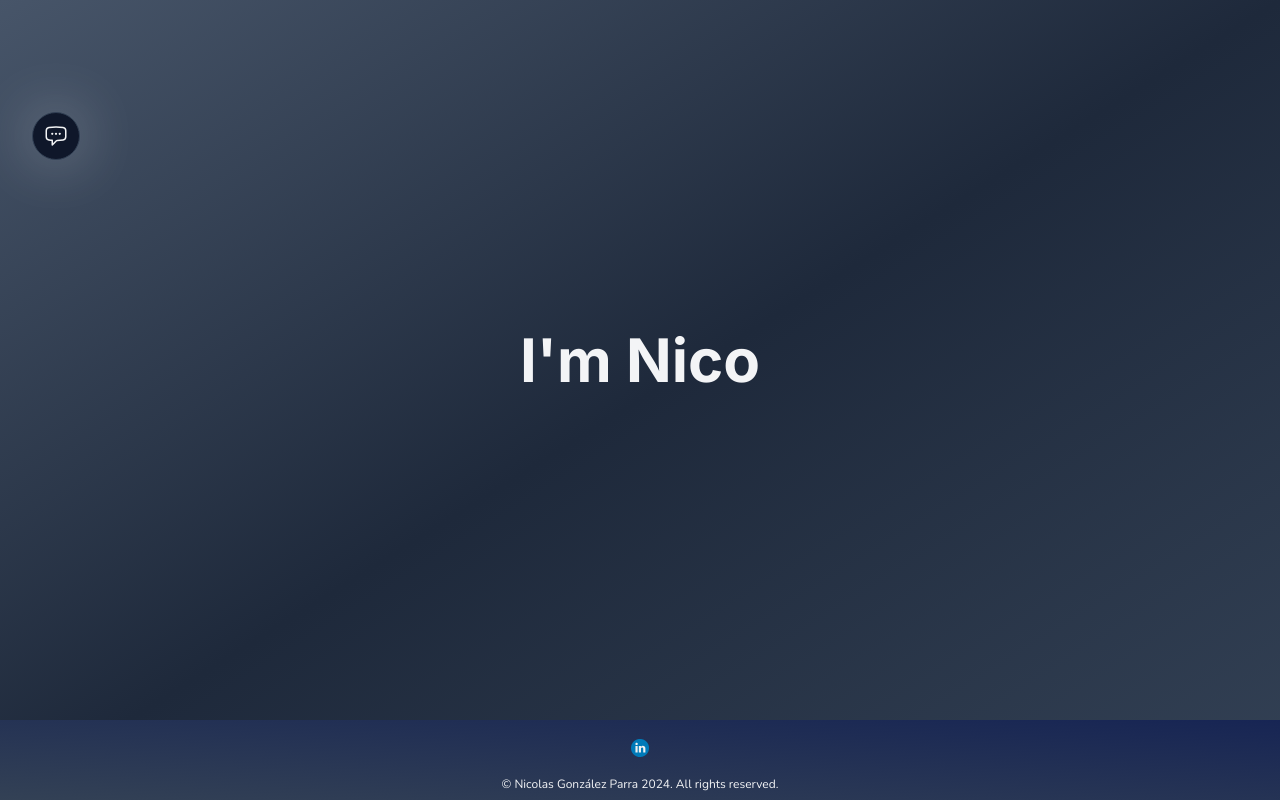
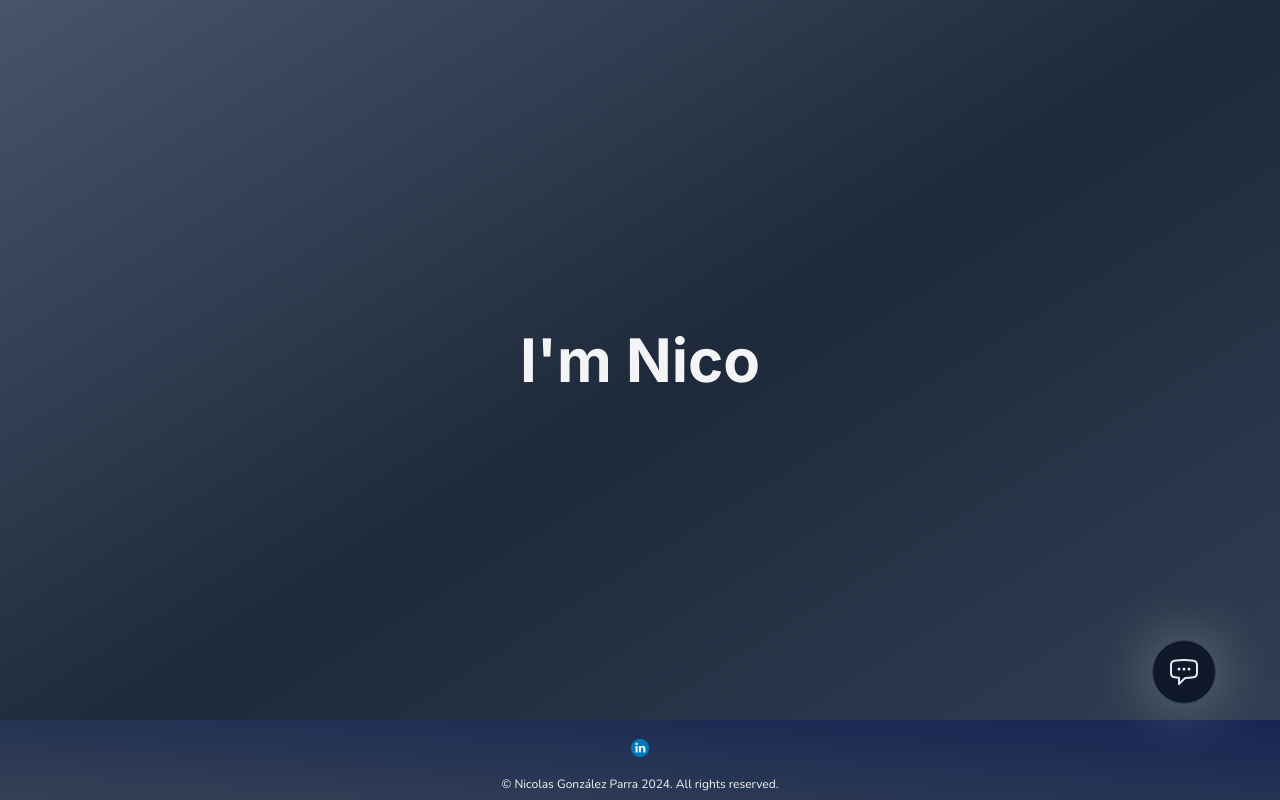
Before and after one commit to nognzlz/cv-nicolasparra, a Next.js app: page / in a window 1280 px wide. Built offline with nearby package versions, Linux system fonts and the light colour scheme; no server answers; the database is empty; what tailwindcss-animated would draw is missing.

Commit message:
tweak contact me

```diff
--- a/src/components/ContactBubble/ContactBubble.tsx
+++ b/src/components/ContactBubble/ContactBubble.tsx
@@ -1,11 +1,10 @@
-import { ChatBubbleBottomCenterIcon } from "@heroicons/react/20/solid";
 import { ChatBubbleLeftEllipsisIcon } from "@heroicons/react/24/outline";
 import React from "react";
 
 export const ContactBubble = () => {
   return (
-    <div className="bg-slate-900 rounded-full h-12 w-12 fixed z-50 text-gray-100 border border-slate-700 top-28 left-8 grid place-items-center drop-shadow-glow cursor-pointer ">
-      <ChatBubbleLeftEllipsisIcon className="h-6 w-6 mx-auto transition-transform hover:scale-90 duration-300" />
+    <div className="bg-slate-900 rounded-full h-16 w-16 fixed z-50 text-gray-200 border border-slate-700 bottom-24 right-8 md:right-16 grid place-items-center drop-shadow-glow cursor-pointer ">
+      <ChatBubbleLeftEllipsisIcon className="h-8 w-8 mx-auto transition-transform hover:scale-110 duration-300" />
     </div>
   );
 };
```
